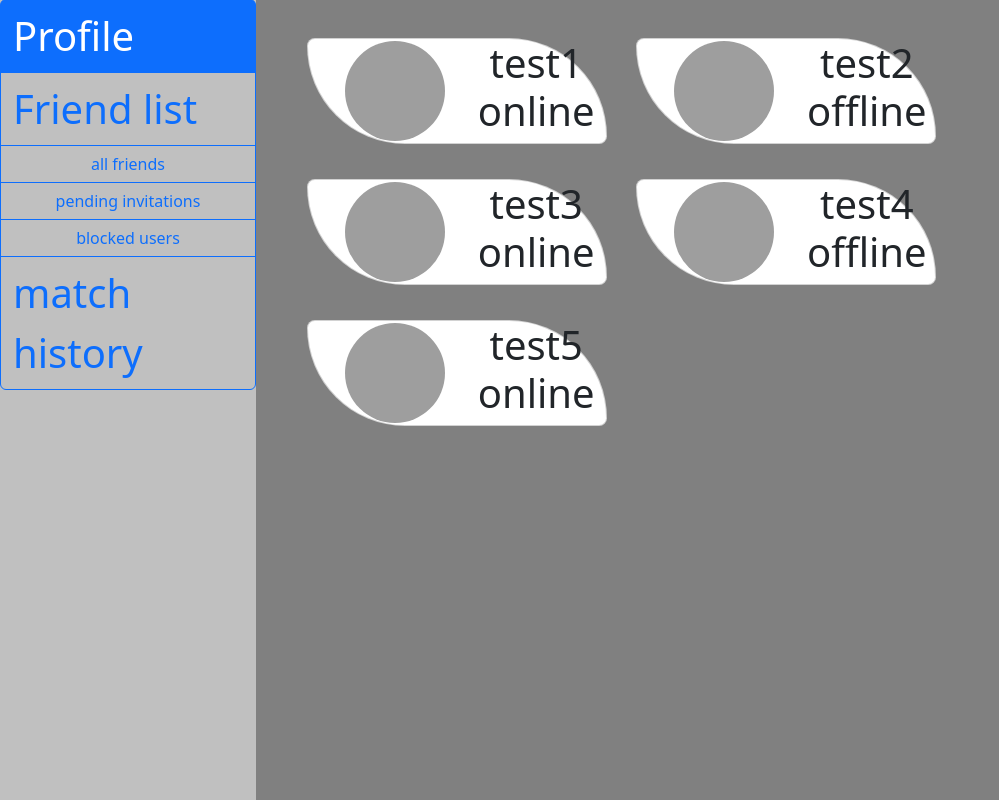
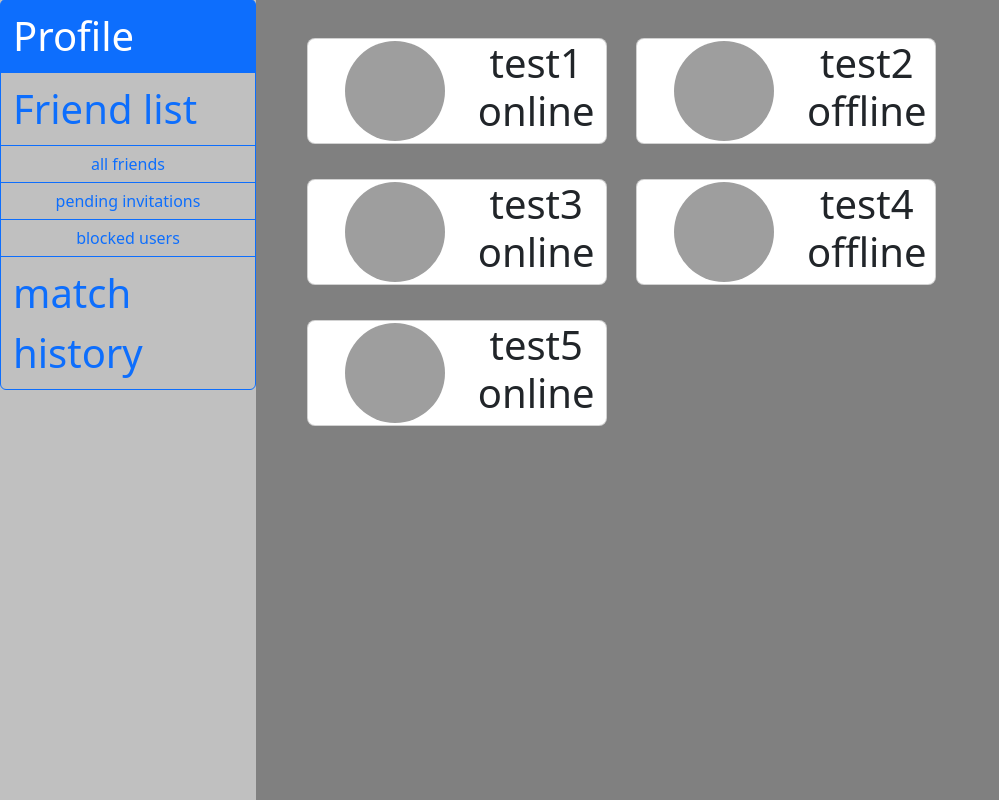
Before and after one commit to Bee-Have/ft_transcendence, a React (Create React App) app in the folder front_end/app/: page /profil/friend-list in a window 1280 px wide. Shown: the whole page, without its empty margins (0-999 px from the left). Built offline with nearby package versions, Linux system fonts and the light colour scheme.

Commit message:
💄 -changed friend list card component style

```diff
--- a/front_end/app/src/css/profil.css
+++ b/front_end/app/src/css/profil.css
@@ -21,7 +21,7 @@
   flex-direction: row;
   align-items: center;
   background-color: white;
-  border-radius: 2em 25em 2em 25em;
+  border-radius: 8px;
   margin-bottom: 35px;
   margin-right: 3%;
   object-fit: cover;
```
